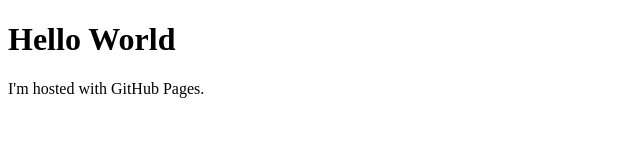
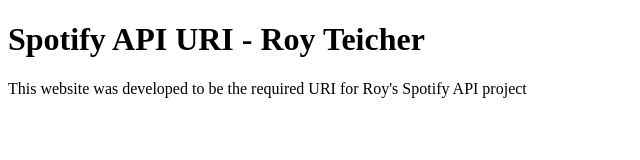
Before and after one commit to RoyT14/royt14.github.io, a plain HTML site: page index.html in a window 1280 px wide. Shown: the whole page, without its empty margins (0-640 px from the left). Drawn offline with Linux system fonts and the light colour scheme.

Commit message:
Update index.html

```diff
--- a/index.html
+++ b/index.html
@@ -4,7 +4,7 @@
   <title>royt14.github.io</title>
  </head>
  <body>
-  <h1>Hello World</h1>
-  <p>I'm hosted with GitHub Pages.</p>
+  <h1>Spotify API URI - Roy Teicher</h1>
+  <p>This website was developed to be the required URI for Roy's Spotify API project</p>
  </body>
 </html>
```
